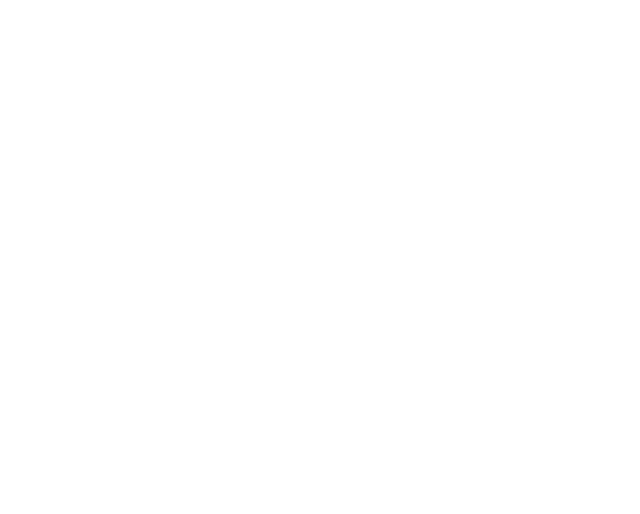
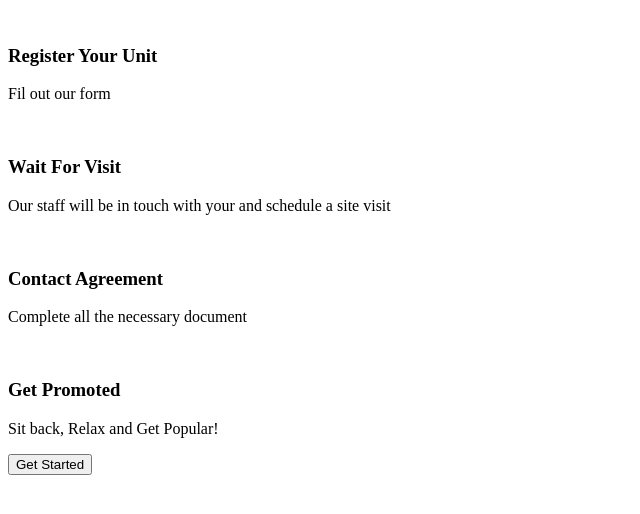
Before and after one commit to alifriow/projek-3, a plain HTML site: page index.html in a window 1280 px wide. Shown: the whole page, without its empty margins (0-640 px from the left). Drawn offline with Linux system fonts and the light colour scheme.

Commit message:
update html

```diff
--- a/index.html
+++ b/index.html
@@ -10,6 +10,31 @@
 
 <body>
 
+    <div>
+        <div class="card">
+            <img src="" alt="">
+            <h3>Register Your Unit</h3>
+            <p>Fil out our form</p>
+        </div>
+        <div class="card">
+            <img src="" alt="">
+            <h3>Wait For Visit</h3>
+            <p>Our staff will be in touch with your and schedule a site visit</p>
+        </div>
+        <div class="card">
+            <img src="" alt="">
+            <h3>Contact Agreement</h3>
+            <p>Complete all the necessary document</p>
+        </div>
+        <div class="card">
+            <img src="" alt="">
+            <h3>Get Promoted</h3>
+            <p>Sit back, Relax and Get Popular!</p>
+        </div>
+    </div>
+
+    <button>Get Started</button>
+
 </body>
 
 </html>
```
Also changed, not shown: image/layouting.png (added).
